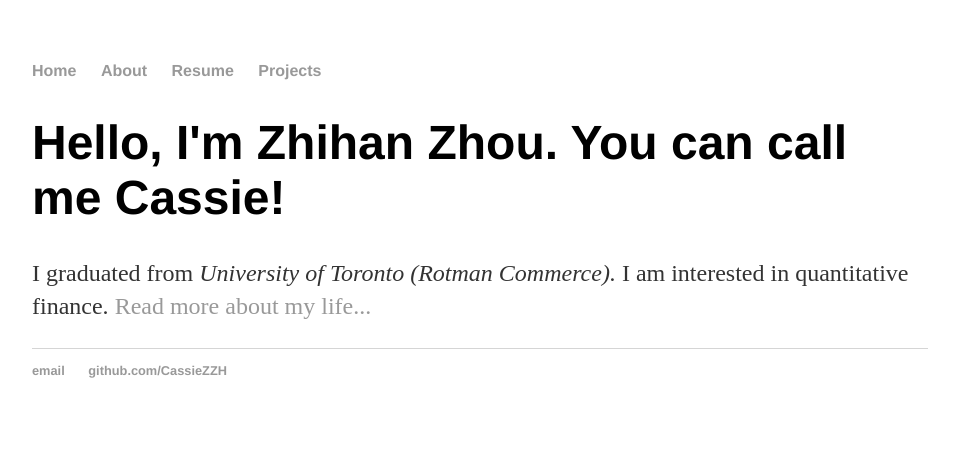
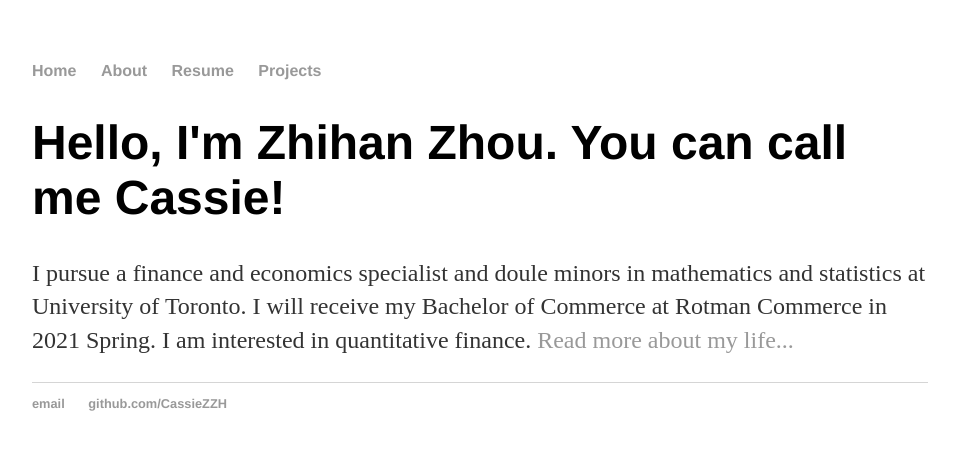
Before and after one commit to CassieZZH/CassieZZH.github.io, a Jekyll site: the page built from index.html, in a window 1280 px wide. Shown: the top 450 px of the page, without its empty margins (160-1119 px from the left). Built offline with Jekyll 4.4.1, drawn with Linux system fonts in a browser that asks for light colours.

Commit message:
Homepage

```diff
--- a/index.html
+++ b/index.html
@@ -4,5 +4,5 @@ title: Zhihan (Cassie) Zhou
 ---
 <div class="blurb">
 	<h1>Hello, I'm Zhihan Zhou. You can call me Cassie!</h1>
-	<p>I graduated from <em>University of Toronto (Rotman Commerce).</em> I am interested in quantitative finance. <a href="/about">Read more about my life...</a></p>
+	<p>I pursue a finance and economics specialist and doule minors in mathematics and statistics at University of Toronto. I will receive my Bachelor of Commerce at Rotman Commerce in 2021 Spring. I am interested in quantitative finance. <a href="/about">Read more about my life...</a></p>
 </div><!-- /.blurb -->
```
